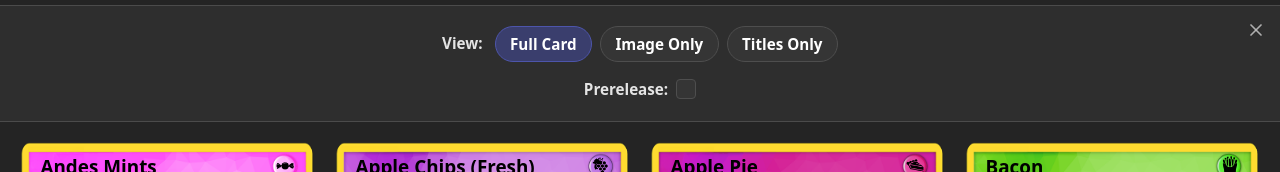
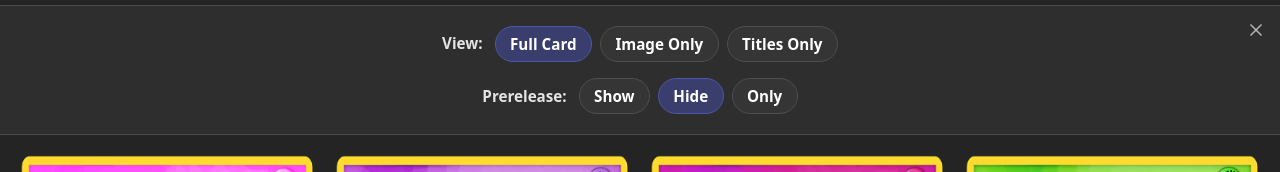
Before and after one commit to travishoki/food-cards, a React (Vite) app: page / in a window 1280 px wide. Both pictures are taken after a click on the button 706 px from the left and 130 px from the top of the page. Shown: the part 156-328 px from the top of the page. Built offline with nearby package versions, Linux system fonts and the light colour scheme.

Commit message:
prerelease, show, hide, only

```diff
--- a/src/CardViewToggle/PrereleaseToggle.tsx
+++ b/src/CardViewToggle/PrereleaseToggle.tsx
@@ -1,25 +1,30 @@
-import { useCardView } from "../context/CardViewContext";
+import { PrereleaseMode, useCardView } from "../context/CardViewContext";
 
-import "./PrereleaseToggle.scss";
+import "./CardViewToggle.scss";
+
+const OPTIONS: { label: string; value: PrereleaseMode }[] = [
+	{ label: "Show", value: "show" },
+	{ label: "Hide", value: "hide" },
+	{ label: "Only", value: "only" },
+];
 
 export const PrereleaseToggle = () => {
-	const { setShowPrerelease, showPrerelease } = useCardView();
+	const { prereleaseMode, setPrereleaseMode } = useCardView();
 
 	return (
-		<div className="prerelease-toggle">
-			<label
-				className="prerelease-toggle__label"
-				htmlFor="prerelease-toggle"
-			>
-				Prerelease:
-			</label>
-			<input
-				checked={showPrerelease}
-				className="prerelease-toggle__input"
-				id="prerelease-toggle"
-				onChange={(e) => setShowPrerelease(e.target.checked)}
-				type="checkbox"
-			/>
+		<div className="card-view-toggle">
+			<span className="card-view-toggle__label">Prerelease:</span>
+			{OPTIONS.map((opt) => (
+				<button
+					key={opt.value}
+					aria-pressed={prereleaseMode === opt.value}
+					className={`card-view-toggle__option ${prereleaseMode === opt.value ? "is-active" : ""}`}
+					onClick={() => setPrereleaseMode(opt.value)}
+					type="button"
+				>
+					{opt.label}
+				</button>
+			))}
 		</div>
 	);
 };
--- a/src/FoodsPage/FoodList/FoodList.helpers.ts
+++ b/src/FoodsPage/FoodList/FoodList.helpers.ts
@@ -1,3 +1,4 @@
+import { PrereleaseMode } from "../../context/CardViewContext";
 import { FOODS } from "../../data";
 import { TOP_CATEGORY_SUBCATEGORIES } from "../../data/categories";
 import { Food } from "../../types";
@@ -6,8 +7,8 @@ import { SortDirection } from "../Toolbar/SortPanel";
 
 type GetVisibleFoodsArgs = {
 	difficulty?: Difficulty | null;
+	prereleaseMode?: PrereleaseMode;
 	search: string;
-	showPrerelease?: boolean;
 	sort?: SortDirection;
 	subCategory?: string;
 	topCategory?: string;
@@ -15,15 +16,17 @@ type GetVisibleFoodsArgs = {
 
 export const getVisibleFoods = ({
 	difficulty = null,
+	prereleaseMode = "hide",
 	search,
-	showPrerelease = false,
 	sort = "asc",
 	subCategory,
 	topCategory,
 }: GetVisibleFoodsArgs): Food[] => {
 	let result = FOODS;
 
-	if (!showPrerelease) result = result.filter((f) => !f.prerelease);
+	if (prereleaseMode === "hide") result = result.filter((f) => !f.prerelease);
+	else if (prereleaseMode === "only")
+		result = result.filter((f) => f.prerelease);
 
 	if (topCategory && !subCategory) {
 		const keys =
--- a/src/FoodsPage/FoodList/FoodList.tsx
+++ b/src/FoodsPage/FoodList/FoodList.tsx
@@ -33,19 +33,19 @@ export const FoodList = ({
 	subCategory,
 	topCategory,
 }: FoodListProps) => {
-	const { showPrerelease } = useCardView();
+	const { prereleaseMode } = useCardView();
 
 	const visibleFoods = useMemo(
 		() =>
 			getVisibleFoods({
 				difficulty,
+				prereleaseMode,
 				search,
-				showPrerelease,
 				sort,
 				subCategory,
 				topCategory,
 			}),
-		[topCategory, subCategory, search, sort, difficulty, showPrerelease],
+		[topCategory, subCategory, search, sort, difficulty, prereleaseMode],
 	);
 
 	if (visibleFoods.length === 0 && (search.trim() || difficulty !== null)) {
--- a/src/FoodsPage/Toolbar/SettingsButton.tsx
+++ b/src/FoodsPage/Toolbar/SettingsButton.tsx
@@ -8,7 +8,7 @@ type SettingsButtonProps = {
 };
 
 export const SettingsButton = ({ isOpen, onToggle }: SettingsButtonProps) => {
-	const { showPrerelease, viewMode } = useCardView();
+	const { prereleaseMode, viewMode } = useCardView();
 
 	return (
 		<button
@@ -19,7 +19,7 @@ export const SettingsButton = ({ isOpen, onToggle }: SettingsButtonProps) => {
 			type="button"
 		>
 			<GearIcon />
-			{(viewMode !== "full" || showPrerelease) && <Badge />}
+			{(viewMode !== "full" || prereleaseMode !== "hide") && <Badge />}
 		</button>
 	);
 };
--- a/src/context/CardViewContext.tsx
+++ b/src/context/CardViewContext.tsx
@@ -1,11 +1,12 @@
 import { createContext, ReactNode, useContext, useState } from "react";
 
 export type ViewMode = "full" | "image" | "titles";
+export type PrereleaseMode = "show" | "hide" | "only";
 
 type CardViewContextValue = {
-	setShowPrerelease: (value: boolean) => void;
+	prereleaseMode: PrereleaseMode;
+	setPrereleaseMode: (value: PrereleaseMode) => void;
 	setViewMode: (value: ViewMode) => void;
-	showPrerelease: boolean;
 	viewMode: ViewMode;
 };
 
@@ -15,14 +16,15 @@ const CardViewContext = createContext<CardViewContextValue | undefined>(
 
 export const CardViewProvider = ({ children }: { children: ReactNode }) => {
 	const [viewMode, setViewMode] = useState<ViewMode>("full");
-	const [showPrerelease, setShowPrerelease] = useState(false);
+	const [prereleaseMode, setPrereleaseMode] =
+		useState<PrereleaseMode>("hide");
 
 	return (
 		<CardViewContext.Provider
 			value={{
-				setShowPrerelease,
+				prereleaseMode,
+				setPrereleaseMode,
 				setViewMode,
-				showPrerelease,
 				viewMode,
 			}}
 		>
```
